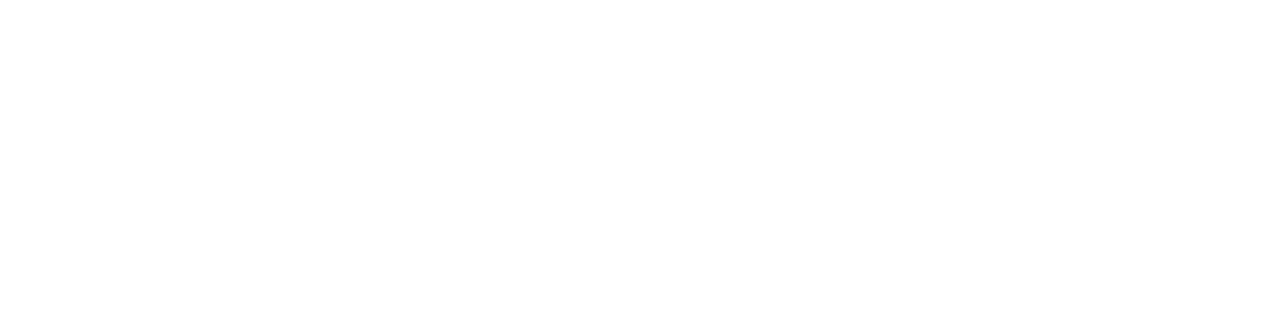
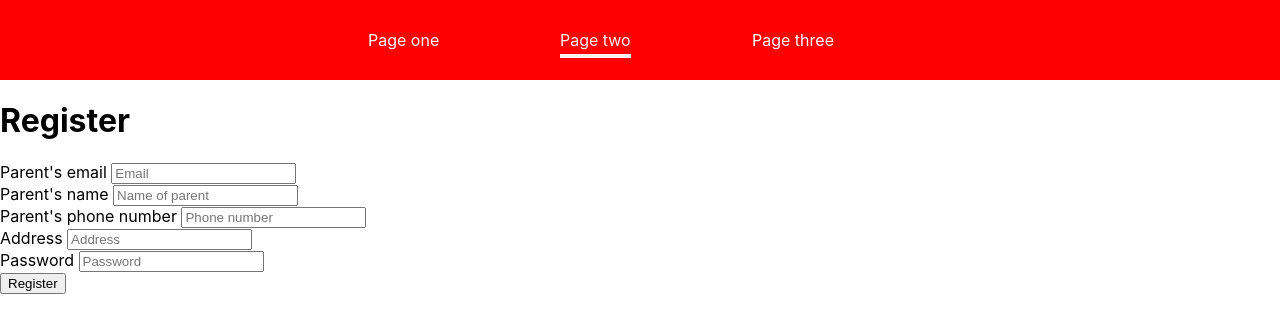
Before and after one commit to krystalkoh/tutorealm_frontend_parent, a React (Create React App) app in the folder react_app/: page /update in a window 1280 px wide. Shown: the top 332 px of the page. Built offline with nearby package versions, Linux system fonts and the light colour scheme; no server answers.

Commit message:
routes added

```diff
--- a/react_app/src/App.js
+++ b/react_app/src/App.js
@@ -1,12 +1,34 @@
-import './App.css';
+import "./App.css";
+import React, { Suspense } from "react";
+import { Routes, Route, Navigate } from "react-router-dom";
+import NavBar from "./components/NavBar";
 
-
-
+const ParentRegForm = React.lazy(() => import("./components/ParentRegForm"));
+const ParentLogin = React.lazy(() => import("./components/ParentLogin"));
+const MyJobs = React.lazy(() => import("./components/MyJobs"));
+const CreateJob = React.lazy(() => import("./components/CreateJob"));
+const UpdatePersonalDetails = React.lazy(() =>
+  import("./components/UpdatePersonalDetails")
+);
+const TutorList = React.lazy(() => import("./components/TutorList"));
 
 function App() {
   return (
     <div>
-
+      <NavBar />
+      <main>
+        <Suspense fallback={<p>Loading...</p>}>
+          <Routes>
+            <Route path="/" element={<Navigate replace to="/jobs" />} />
+            <Route path="/register" element={<ParentRegForm />} />
+            <Route path="/login" element={<ParentLogin />} />
+            <Route path="/jobs" element={<MyJobs />} />
+            <Route path="/create" element={<CreateJob />} />
+            <Route path="/update" element={<UpdatePersonalDetails />} />
+            <Route path="/tutors" element={<TutorList />} />
+          </Routes>
+        </Suspense>
+      </main>
     </div>
   );
 }
--- /dev/null
+++ b/react_app/src/components/NavBar.js
@@ -0,0 +1,40 @@
+import React from "react";
+import { NavLink } from "react-router-dom";
+import styles from "./NavBar.module.css";
+
+const NavBar = () => {
+    return (
+      <header className={styles.navbar}>
+        <nav>
+          <ul>
+            <li>
+              <NavLink
+                to="/create"
+                className={(navData) => (navData.isActive ? styles.active : "")}
+              >
+                Page one
+              </NavLink>
+            </li>
+            <li>
+              <NavLink
+                to="/update"
+                className={(navData) => (navData.isActive ? styles.active : "")}
+              >
+                Page two
+              </NavLink>
+            </li>
+            <li>
+              <NavLink
+                to="/jobs"
+                className={(navData) => (navData.isActive ? styles.active : "")}
+              >
+                Page three
+              </NavLink>
+            </li>
+          </ul>
+        </nav>
+      </header>
+    );
+  };
+
+  export default NavBar;
--- /dev/null
+++ b/react_app/src/components/NavBar.module.css
@@ -0,0 +1,36 @@
+.navbar {
+    height: 5rem;
+    background-color: red;
+  }
+
+  .navbar nav {
+    height: 100%;
+  }
+
+  .navbar ul {
+    height: 100%;
+    list-style: none;
+    display: flex;
+    padding: 0;
+    margin: 0;
+    align-items: center;
+    justify-content: center;
+  }
+
+  .navbar li {
+    margin: 0 1rem;
+    width: 10rem;
+  }
+
+  .navbar a {
+    color: white;
+    text-decoration: none;
+  }
+
+  .navbar a:hover,
+  .navbar a:active,
+  .navbar a.active {
+    color: whitesmoke;
+    padding-bottom: 0.25rem;
+    border-bottom: 4px solid whitesmoke;
+  }
--- a/react_app/src/components/ParentLogin.js
+++ b/react_app/src/components/ParentLogin.js
@@ -16,13 +16,18 @@
 
   const handleLogin = async (e) => {
     e.preventDefault();
-    await fetch("http://localhost:5001/api/parent/", {
+    await fetch("http://localhost:5001/api/parent/login", {
       method: "POST",
       body: JSON.stringify({
         email: email,
         password: password,
       }),
-    }).then((response) => response.json());
+    })
+      .then((response) => response.json())
+      .catch((err) => {
+        console.log(err.message);
+      });
+      //if email and password match, setLogin(true)
     setLogin(true);
   };
 
@@ -31,24 +36,24 @@
       <div>
         <h1>Login</h1>
       </div>
-      <form onSubmit={handleLogin} method="post" target="_blank">
+      <form onSubmit={() => handleLogin()} method="post" target="_blank">
         <label>Email </label>
-        <input type="email" name="email" value={email} onChange={handleEmail} />
+        <input type="email" name="email" value={email} onChange={(e) => handleEmail(e)} />
         <label>Password </label>
         <input
           type="password"
           name="password"
           value={password}
-          onChange={handlePassword}
+          onChange={(e) => handlePassword(e)}
         />
         <div>
-          <button type="submit" onCLick={handleLogin}>
+          <button type="submit" onCLick={(e) => handleLogin(e)}>
             Submit
           </button>
         </div>
       </form>
       {login ? (
-        <p>You Have Logged in Successfully</p>
+        <p>You Have Logged in Successfully</p> //direct route to homepage
       ) : (
         <p>You Are Not Logged in</p>
       )}
--- a/react_app/src/components/ParentRegForm.js
+++ b/react_app/src/components/ParentRegForm.js
@@ -69,7 +69,7 @@
       ) : (
         <p>Please Register For An Account</p>
       )}
-      <form onSubmit={handleSubmit}>
+      <form onSubmit={(e) => handleSubmit(e)}>
         <div>
           <div>
             <label>Parent's email </label>
@@ -78,7 +78,7 @@
               placeholder="Email"
               name="email"
               value={email}
-              onChange={handleEmail}
+              onChange={(e) => handleEmail(e)}
               required
             />
           </div>
@@ -89,7 +89,7 @@
               placeholder="Name of parent"
               name="parentName"
               value={parentName}
-              onChange={handleParentName}
+              onChange={(e) => handleParentName(e)}
               required
             />
           </div>
@@ -100,7 +100,7 @@
               placeholder="Phone number"
               name="phone"
               value={phone}
-              onChange={handlePhone}
+              onChange={(e) => handlePhone(e)}
               required
             />
           </div>
@@ -111,7 +111,7 @@
               placeholder="Address"
               name="address"
               value={address}
-              onChange={handleAddress}
+              onChange={(e) => handleAddress(e)}
               required
             />
           </div>
@@ -122,13 +122,13 @@
               placeholder="Password"
               name="password"
               value={password}
-              onChange={handlePassword}
+              onChange={(e) => handlePassword(e)}
               required
             />
           </div>
         </div>
         <div>
-          <button type="submit" class="btn" onClick={handleSubmit}>
+          <button type="submit" class="btn" onClick={(e) => handleSubmit(e)}>
             Register
           </button>
         </div>
--- a/react_app/src/components/UpdatePersonalDetails.js
+++ b/react_app/src/components/UpdatePersonalDetails.js
@@ -24,7 +24,6 @@
     getPersonalDetails();
   }, []);
 
-
   //Handling changes
   const handleEmail = (e) => {
     setEmail(e.target.value);
@@ -49,7 +48,13 @@
         "Content-Type": "Application/json",
       },
       method: "Put",
-      body: JSON.stringify({ email, parentName, phone, address, password }),
+      body: JSON.stringify({
+        email: email,
+        parentName: parentName,
+        phone: phone,
+        address: address,
+        password: password,
+      }),
     });
     result = await result.json();
     if (result) {
--- a/react_app/src/index.js
+++ b/react_app/src/index.js
@@ -1,13 +1,16 @@
-import React from 'react';
-import ReactDOM from 'react-dom/client';
-import './index.css';
-import App from './App';
-import reportWebVitals from './reportWebVitals';
+import React from "react";
+import ReactDOM from "react-dom/client";
+import "./index.css";
+import App from "./App";
+import reportWebVitals from "./reportWebVitals";
+import { BrowserRouter } from "react-router-dom";
 
-const root = ReactDOM.createRoot(document.getElementById('root'));
+const root = ReactDOM.createRoot(document.getElementById("root"));
 root.render(
   <React.StrictMode>
-    <App />
+    <BrowserRouter>
+      <App />
+    </BrowserRouter>
   </React.StrictMode>
 );
 
```
